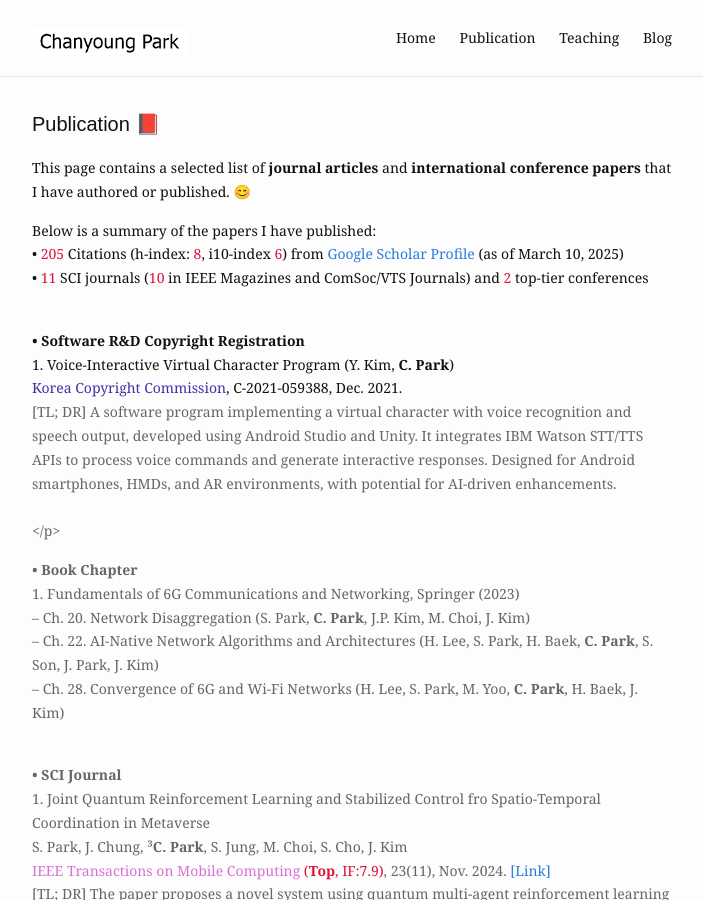
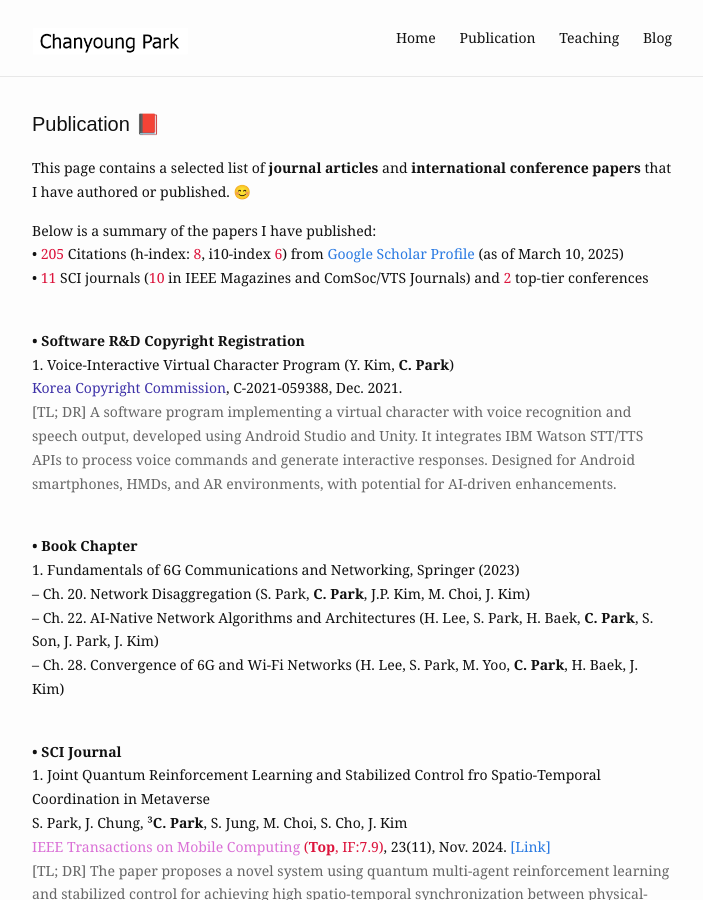
Before and after one commit to cosdeneb/cosdeneb.github.io, a Jekyll site: the page built from publication.md, in a window 1280 px wide and 900 px high. Shown: the whole window, without its empty margins (288-991 px from the left). Built offline with Jekyll 4.4.1, drawn with Linux system fonts in a browser that asks for light colours.

Commit message:
Update publication.md

```diff
--- a/publication.md
+++ b/publication.md
@@ -16,7 +16,7 @@ Below is a summary of the papers I have published: <br/>
   <b>• Software R&D Copyright Registration</b> <br/>
   1. Voice-Interactive Virtual Character Program (Y. Kim, <b>C. Park</b>) <br/>
   <font color='#3e32a8'>Korea Copyright Commission</font>, C-2021-059388, Dec. 2021. <br/>
-  <font color='#666666'>[TL; DR] A software program implementing a virtual character with voice recognition and speech output, developed using Android Studio and Unity. It integrates IBM Watson STT/TTS APIs to process voice commands and generate interactive responses. Designed for Android smartphones, HMDs, and AR environments, with potential for AI-driven enhancements. <br/>
+  <font color='#666666'>[TL; DR] A software program implementing a virtual character with voice recognition and speech output, developed using Android Studio and Unity. It integrates IBM Watson STT/TTS APIs to process voice commands and generate interactive responses. Designed for Android smartphones, HMDs, and AR environments, with potential for AI-driven enhancements.</font> <br/>
   <br/>
 </p>
 
```
